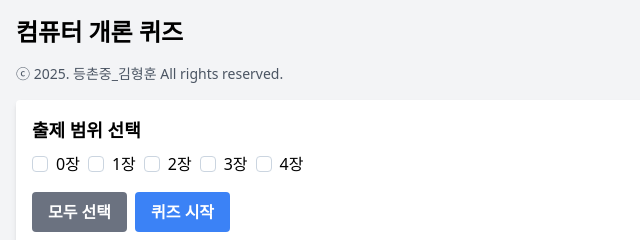
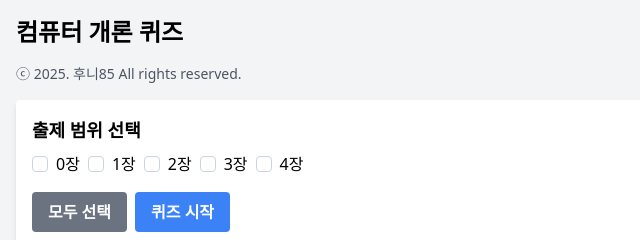
Before and after one commit to kalnal0928/comq.github.io, a plain HTML site: page index.html in a window 1280 px wide. Shown: the top 240 px of the page, 0-640 px from the left. Drawn offline with nearby package versions, Linux system fonts and the light colour scheme.

Commit message:
Update index.html

```diff
--- a/index.html
+++ b/index.html
@@ -10,7 +10,7 @@
 <body class="bg-gray-100 font-sans">
     <div id="root" class="container mx-auto p-4">
         <h1 class="text-2xl font-bold mb-4">컴퓨터 개론 퀴즈</h1>
-        <p class="text-sm text-gray-600 mb-4">ⓒ 2025. 등촌중_김형훈 All rights reserved.</p>
+        <p class="text-sm text-gray-600 mb-4">ⓒ 2025. 후니85 All rights reserved.</p>
 
         <div id="chapter-selection" class="mb-4 p-4 bg-white rounded shadow-md">
     <h2 class="text-lg font-semibold mb-2">출제 범위 선택</h2>
```
